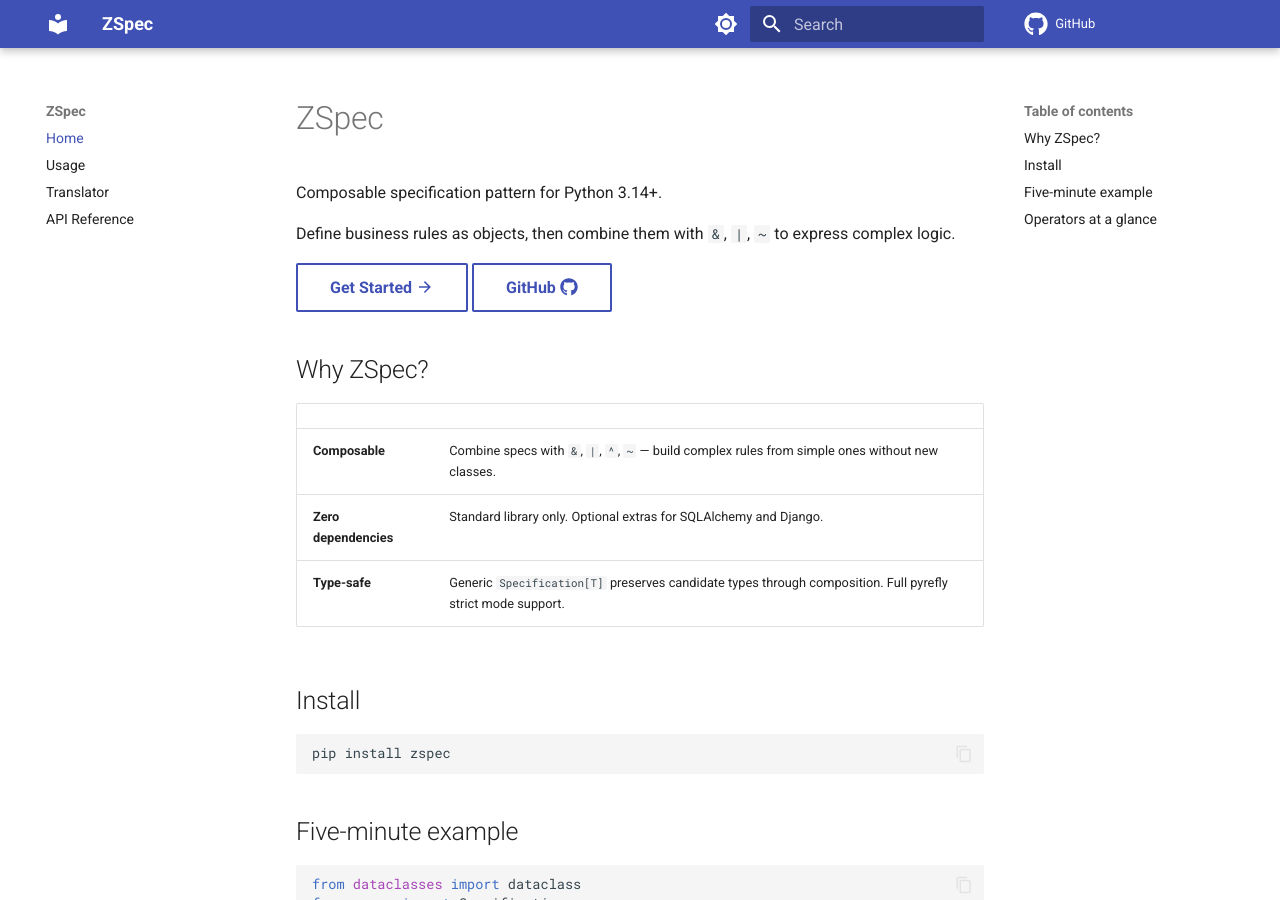
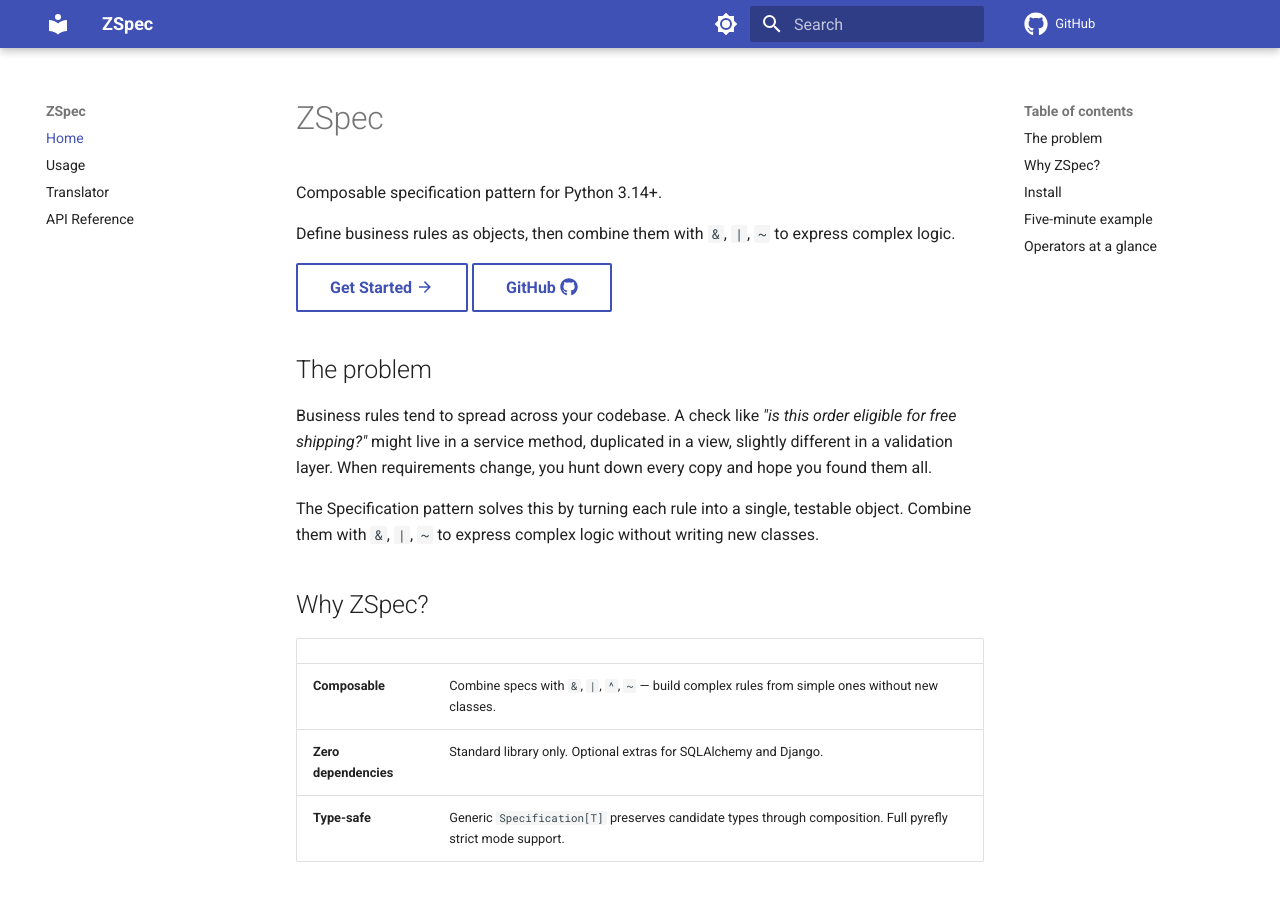
Before and after one commit to zlibs-community/zspec, an MkDocs documentation site: the page built from docs/index.md, in a window 1280 px wide and 900 px high. Built offline with MkDocs 1.6.1 and Material for MkDocs 9.7.7, drawn with Linux system fonts in a browser that asks for light colours; comment, search, counter and statistics services are not loaded.

Commit message:
docs: returned "problem"

```diff
--- a/docs/index.md
+++ b/docs/index.md
@@ -6,6 +6,12 @@ Define business rules as objects, then combine them with `&`, `|`, `~` to expres
 
 [Get Started :material-arrow-right:](usage.md){ .md-button }
 [GitHub :fontawesome-brands-github:](https://github.com/oek1ng/zspec){ .md-button }
+
+## The problem
+
+Business rules tend to spread across your codebase. A check like *"is this order eligible for free shipping?"* might live in a service method, duplicated in a view, slightly different in a validation layer. When requirements change, you hunt down every copy and hope you found them all.
+
+The Specification pattern solves this by turning each rule into a single, testable object. Combine them with `&`, `|`, `~` to express complex logic without writing new classes.
 
 ## Why ZSpec?
 
```
